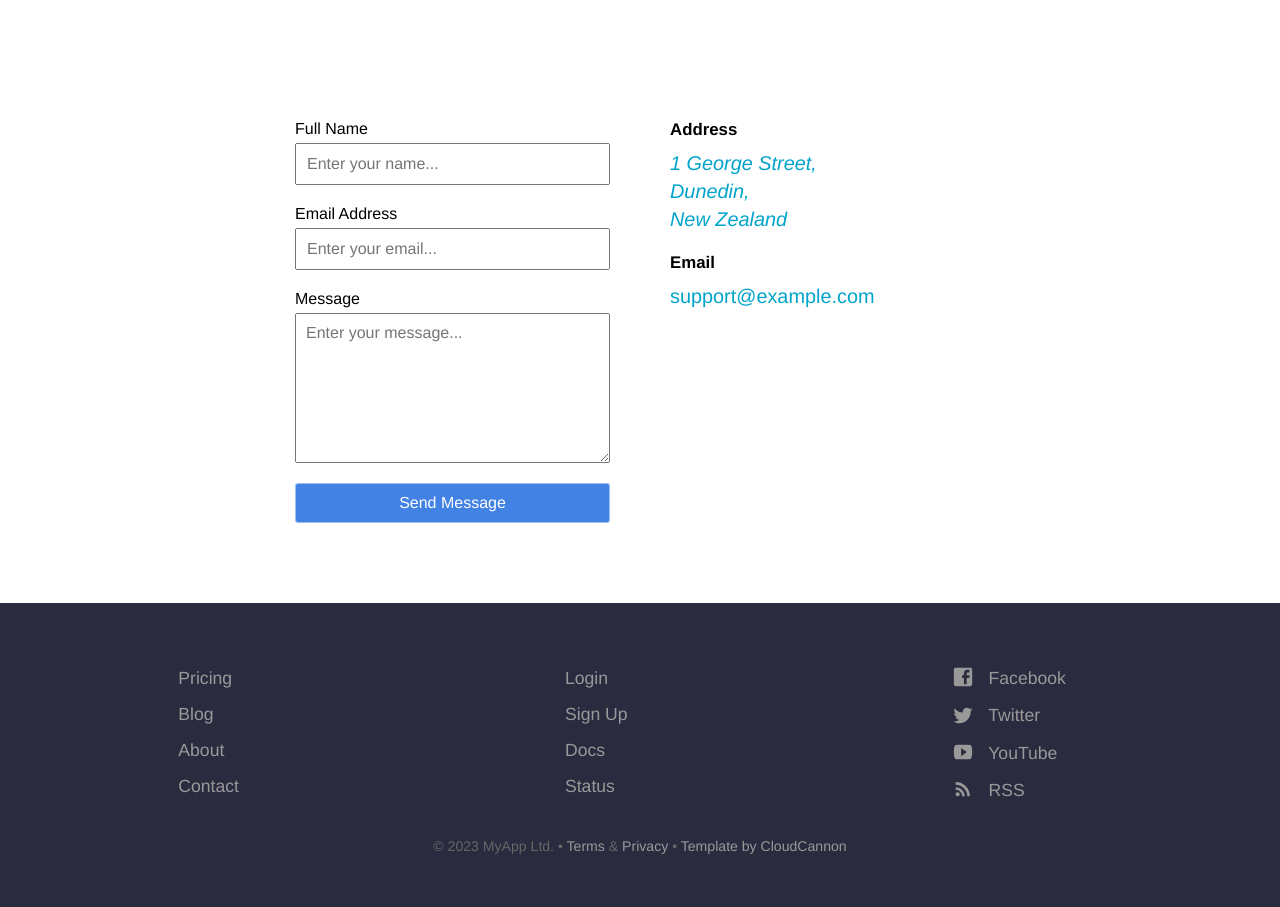
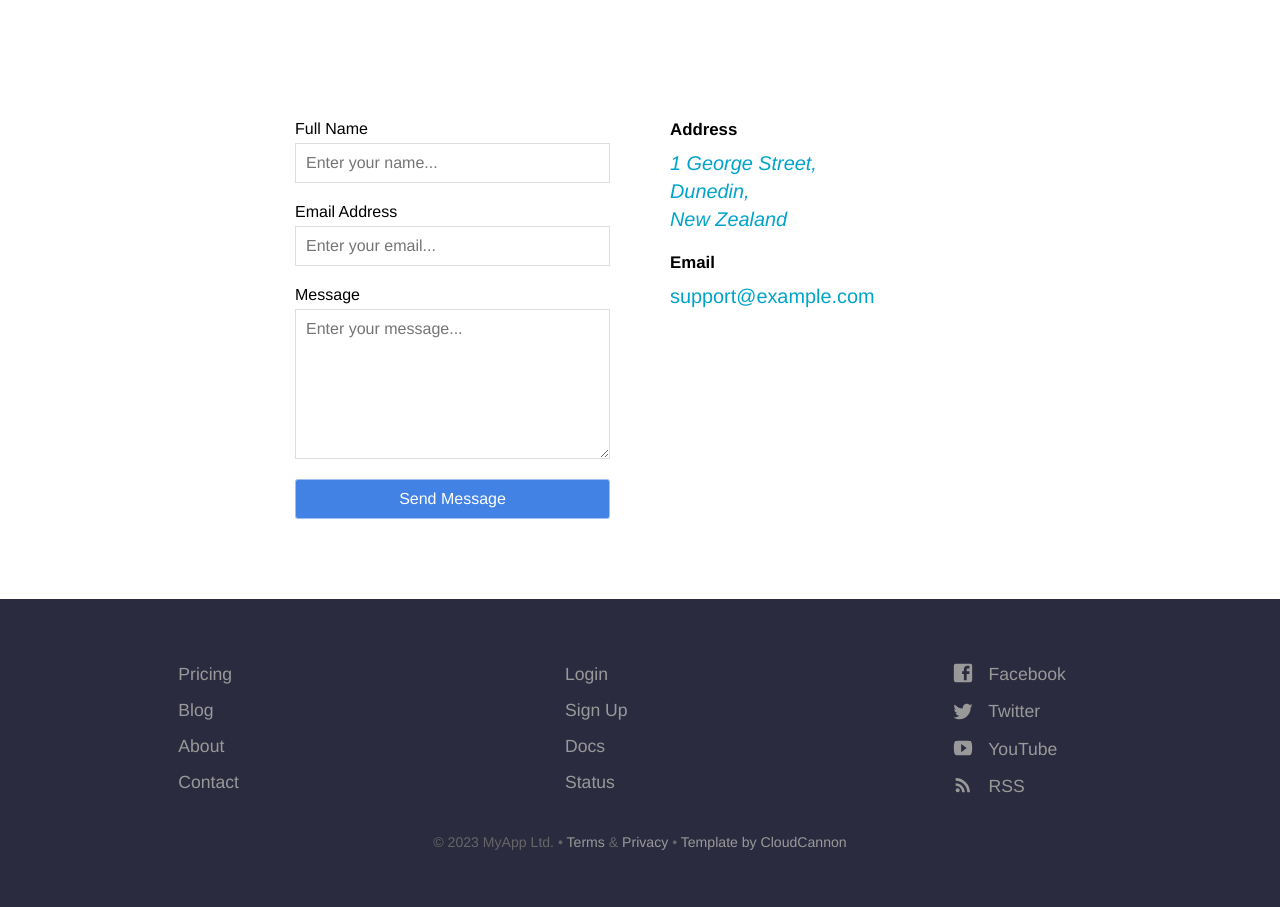
Before and after one commit to popupbox/popupbox.github.io, a Jekyll site: the page built from contact.html, in a window 1280 px wide. Shown: the part 775-1682 px from the top of the page. Built offline with Jekyll 4.4.1, drawn with Linux system fonts in a browser that asks for light colours.

```diff
--- a/_sass/forms.scss
+++ b/_sass/forms.scss
@@ -52,6 +52,15 @@ input, textarea {
 	font-size: 1em;
 }
 
+input, textarea {
+	-webkit-transition: all 0.30s ease-in-out;
+	-moz-transition: all 0.30s ease-in-out;
+	-ms-transition: all 0.30s ease-in-out;
+	-o-transition: all 0.30s ease-in-out;
+	outline: none;
+	border: 1px solid #DDDDDD;
+}
+
 input[type=text]:focus, input[type=email]:focus, input[type=password]:focus, textarea:focus {
 	box-shadow: 0 0 5px rgba(81, 203, 238, 1);
 	border: 1px solid rgba(81, 203, 238, 1);
```
Also changed, not shown: index.html (+5 -5 lines).
